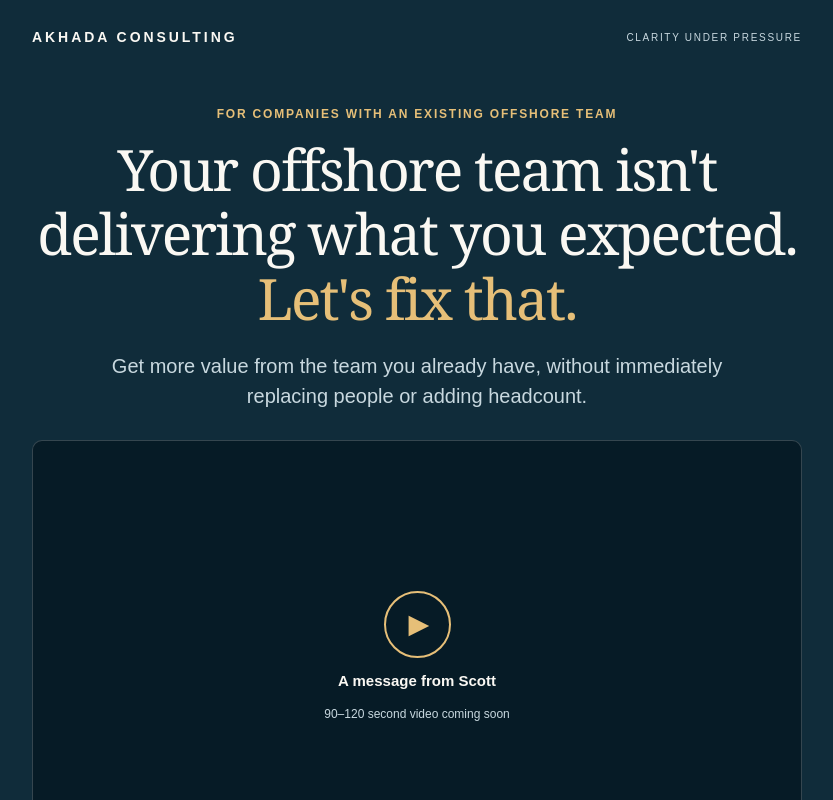
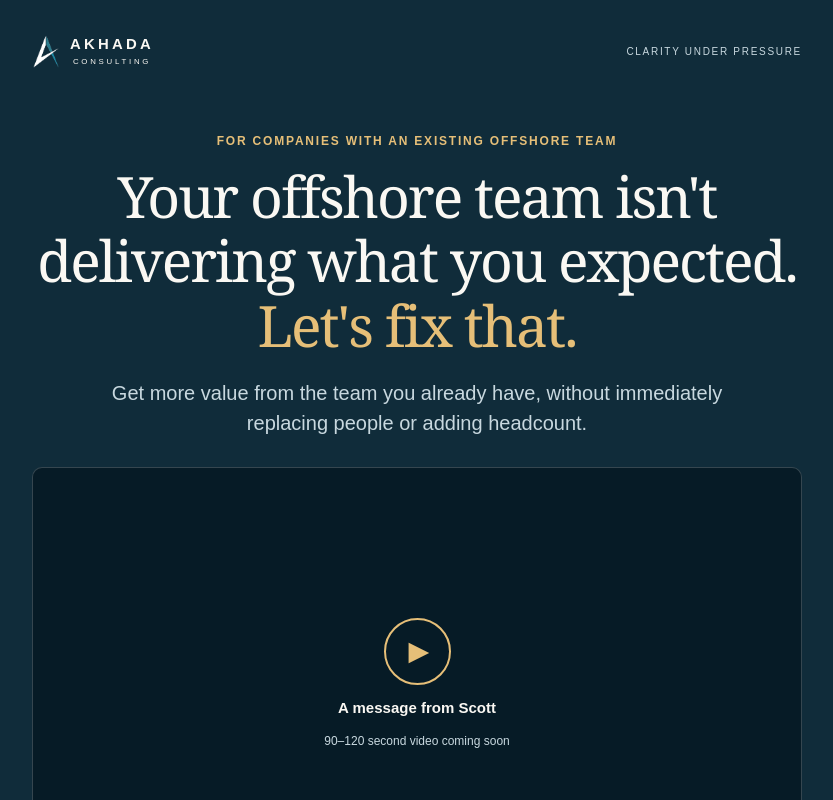
Before and after one commit to sasmithconsult/akhadaconsulting.com, a Next.js app: page /offshore in a window 1280 px wide. Shown: the top 800 px of the page, without its empty margins (223-1056 px from the left). Built offline with nearby package versions, Linux system fonts and the light colour scheme.

Commit message:
Use existing Akhada logo on offshore page

```diff
--- a/app/offshore/page.js
+++ b/app/offshore/page.js
@@ -1,4 +1,5 @@
 import Link from "next/link";
+import Brand from "@/components/Brand";
 import styles from "./page.module.css";
 
 export const metadata = {
@@ -27,7 +28,7 @@
     <div className={styles.page}>
       <header className={styles.header}>
         <div className={styles.masthead}>
-          <Link className={styles.logo} href="/">AKHADA CONSULTING</Link>
+          <Brand />
           <span className={styles.tagline}>Clarity under pressure</span>
         </div>
       </header>
```
